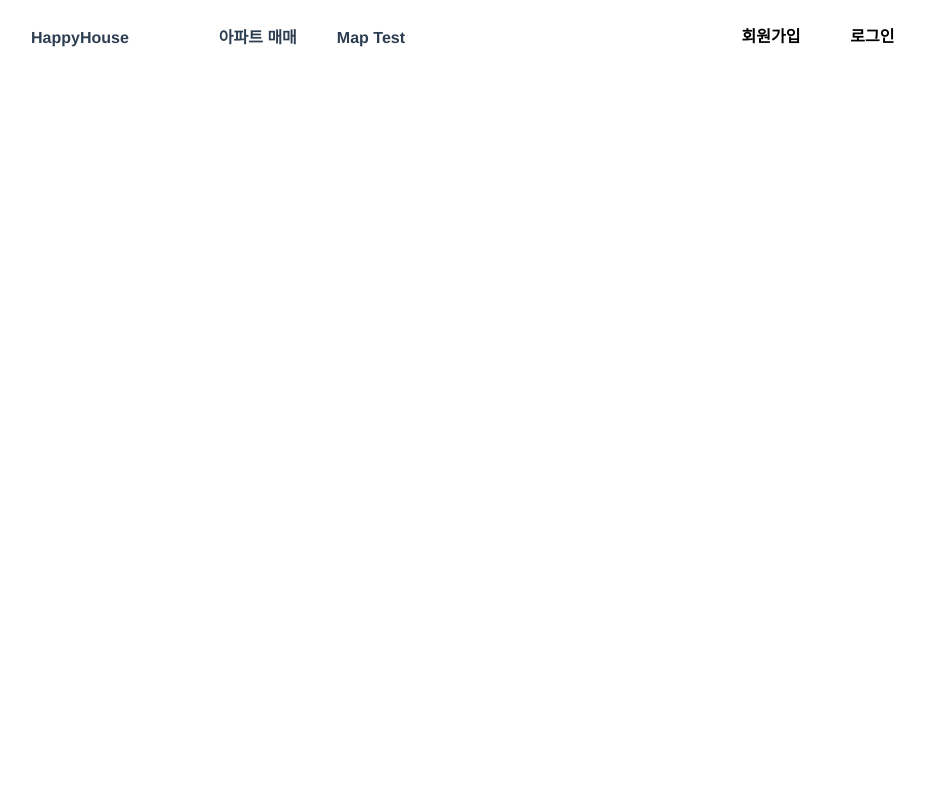
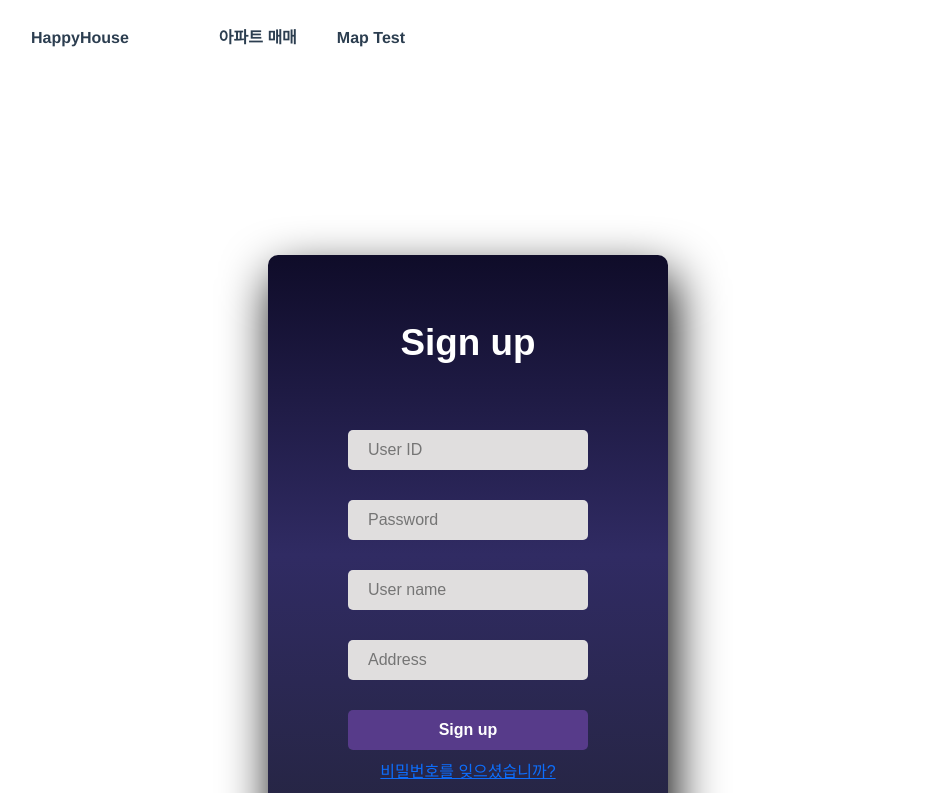
Before and after one commit to leesh125/SweetHome, a Vue app in the folder FrontEnd/whereismyhome/: page /login in a window 1280 px wide. Shown: the top 793 px of the page, without its empty margins (172-1097 px from the left). Built offline with nearby package versions, Linux system fonts and the light colour scheme.

Commit message:
login/register

```diff
--- a/FrontEnd/whereismyhome/src/App.vue
+++ b/FrontEnd/whereismyhome/src/App.vue
@@ -9,7 +9,7 @@
       </div>
       <div class="nav-div-right">
         <router-link to="/house"><button @click="bubble" class="bubbly-button">회원가입</button></router-link>
-        <router-link to="/map/test"><button @click="bubble" class="bubbly-button">로그인</button></router-link>
+        <router-link to="/login"><button @click="bubble" class="bubbly-button">로그인</button></router-link>
         <div id="indicator2"></div>
       </div>
     </nav>
--- a/FrontEnd/whereismyhome/src/router/index.js
+++ b/FrontEnd/whereismyhome/src/router/index.js
@@ -19,6 +19,11 @@ const routes = [
     path: '/map/test',
     name: 'mapTest',
     component: () => import(/* webpackChunkName: "about" */ '../views/MapTestView.vue'),
+  },
+  {
+    path: '/login',
+    name: 'login',
+    component: () => import(/* webpackChunkName: "about" */ '../views/LoginView.vue'),
   }
 ]
 
--- /dev/null
+++ b/FrontEnd/whereismyhome/src/views/LoginView.vue
@@ -0,0 +1,124 @@
+<template>
+  <div class="main2">
+      <input type="checkbox" id="chk" aria-hidden="true">
+
+        <div class="signup">
+          <form id="signUpForm" method="post" action="${root}/user/register.do" >
+            <label for="chk" aria-hidden="true">Sign up</label>
+            <input type="text" id="userId" name="userId" placeholder="User ID" required>
+            <input type="password" id="password" name="password" placeholder="Password" required>
+            <input type="text" id="username" name="username" placeholder="User name" required>
+            <input type="text" id="address" name="address" placeholder="Address" required>
+            <input type="button" id="signup-btn" value="Sign up"/>
+            <div style="text-align: center;">
+              <a href="${root}/user/findPassword.jsp">비밀번호를 잊으셨습니까?</a>
+            </div>
+          </form>
+        </div>
+
+        <div class="login">
+          <form method="post" action="${root}/user/login.do">
+            <label id="login-label" for="chk" aria-hidden="true">Login</label>
+            <input type="text" id="login-id" name="login-id" placeholder="User ID" required>
+            <input type="password" id="login-password" name="login-password" placeholder="Password" required>
+            <input type="button" id="login-btn" value="Login" />
+          </form>
+        </div>
+    </div>
+
+</template>
+
+<script>
+export default {
+
+}
+</script>
+
+<style>
+.main2{
+  margin: 180px auto;
+	width: 400px;
+  height: 600px;
+	background: red;
+	overflow: hidden;
+	border-radius: 10px;
+	box-shadow: 5px 20px 50px #000;
+  min-height: 50vh;
+	font-family: 'Jost', sans-serif;
+	background: linear-gradient(to bottom, #0f0c29, #302b63, #24243e);
+}
+#chk{
+	display: none;
+}
+.signup{
+	position: relative;
+	width:100%;
+	height: 100%;
+}
+
+label{
+	color: #fff;
+	font-size: 2.3em;
+	justify-content: center;
+	display: flex;
+	margin: 60px;
+	font-weight: bold;
+	cursor: pointer;
+	transition: .5s ease-in-out;
+}
+form > input{
+	width: 60%;
+	height: 20px;
+	background: #e0dede;
+	justify-content: center;
+	display: flex;
+	margin: 30px auto;
+  padding: 20px;
+	border: none;
+	outline: none;
+	border-radius: 5px;
+}
+#signup-btn,#login-btn, button{
+	line-height: 0;
+	width: 60%;
+	height: 40px;
+	margin: 10px auto;
+	justify-content: center;
+	display: block;
+	color: #fff;
+	background: #573b8a;
+	font-size: 1em;
+	font-weight: bold;
+	outline: none;
+	border: none;
+	border-radius: 5px;
+	transition: .2s ease-in;
+	cursor: pointer;
+}
+
+button:hover{
+	background: #6d44b8;
+}
+.login{
+	height: 460px;
+	background: #eee;
+	border-radius: 60% / 10%;
+	transform: translateY(-180px);
+	transition: .8s ease-in-out;
+}
+.login label{
+	color: #573b8a;
+	transform: scale(.6);
+}
+
+#chk:checked ~ .login{
+	transform: translateY(-500px);
+}
+#chk:checked ~ .login label{
+	transform: scale(1);
+}
+#chk:checked ~ .signup label{
+	transform: scale(.6);
+}
+
+</style>
```
